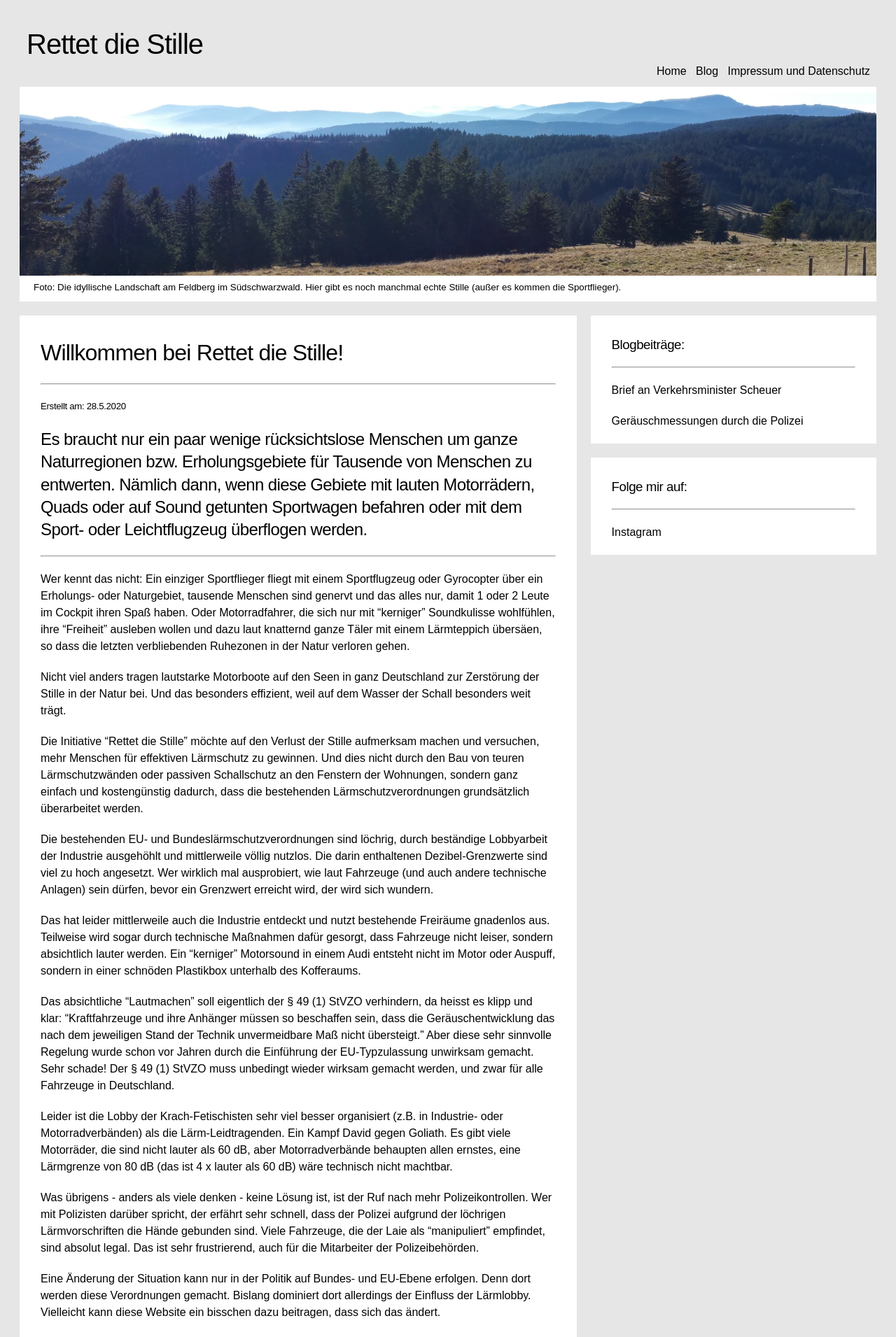
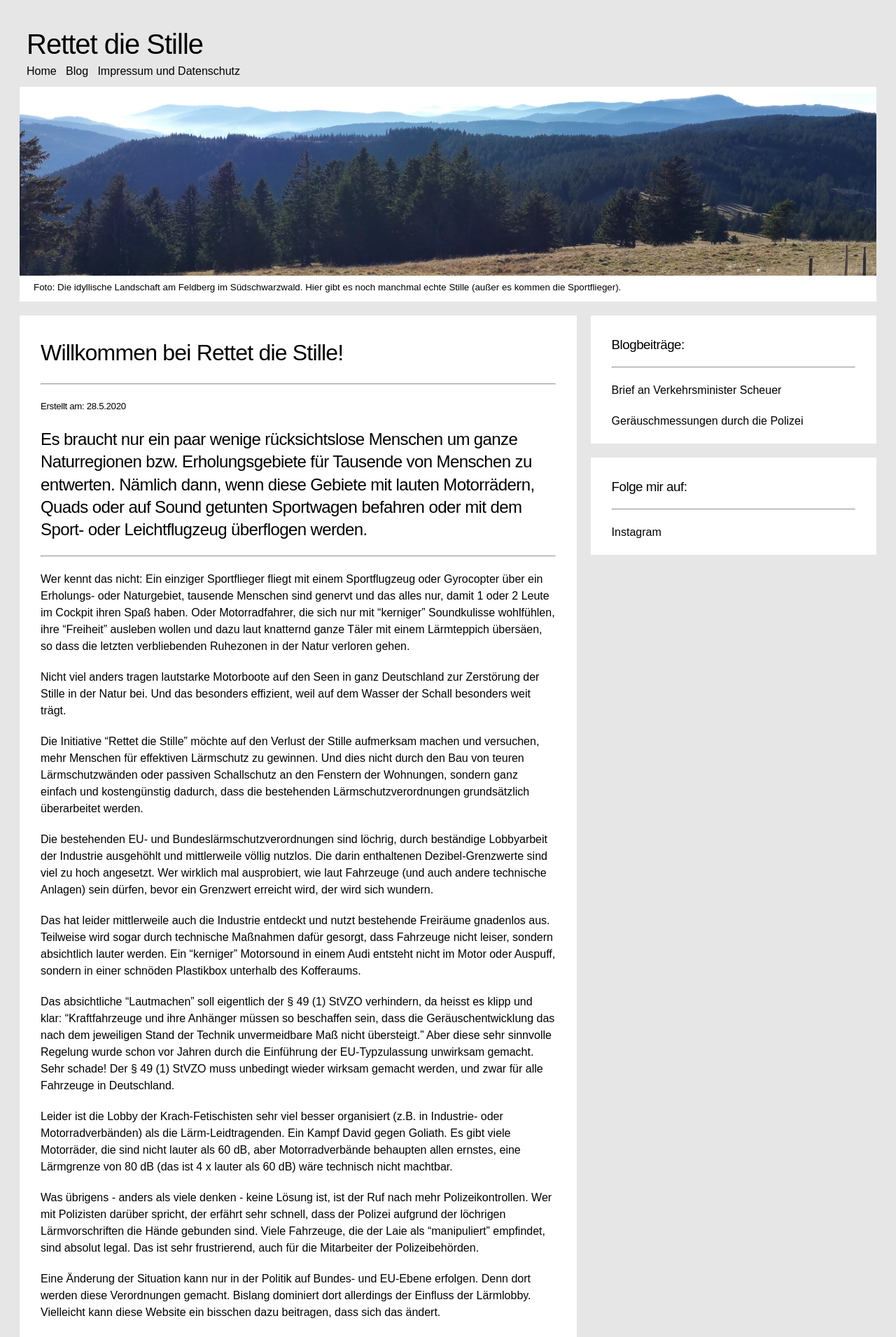
Before and after one commit to rettet-die-stille/rettet-die-stille.github.io, a Jekyll site: the page built from index.md, in a window 1280 px wide. Shown: the top 1911 px of the page at 70% size. Built offline with Jekyll 4.4.1, drawn with Linux system fonts in a browser that asks for light colours; our own code applies the rules of GitHub Pages for plain Markdown files.

Commit message:
Update _nav.html

```diff
--- a/_includes/_nav.html
+++ b/_includes/_nav.html
@@ -2,7 +2,7 @@
     <h1 style="padding: 0;border: 0;margin-bottom: 0px;font-size: 2.5em;margin-top: 0.2em;">
         <a href="/">Rettet die Stille</a>
     </h1>
-    <div style="text-align: right;">
+    <div style="text-align: left;">
         <a href="/index.html">Home</a>&nbsp;&nbsp;
         <a href="/blog.html">Blog</a>&nbsp;&nbsp;
         <a href="/impressum.html">Impressum und Datenschutz</a>&nbsp;&nbsp;
```
